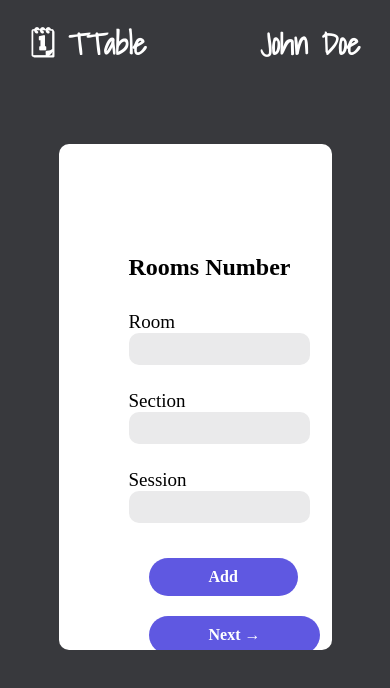
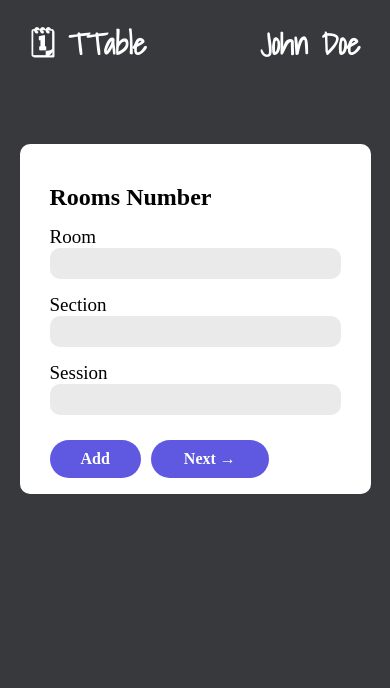
Before and after one commit to msaaddev/TTable, a React (Create React App) app in the folder frontend/: page / in a window 390 px wide. Shown: the top 688 px of the page. Built offline with nearby package versions, Linux system fonts and the light colour scheme; a web font is replaced by a local one.

Commit message:
📦 NEW: responsive styles

```diff
--- a/frontend/src/styles/room.css
+++ b/frontend/src/styles/room.css
@@ -92,6 +92,63 @@
     background-color: #38393d;
 }
 
+#rm_next_info {
+    transition: all 0.2s;
+}
+
 #rm_next_info:hover {
     padding-right: 70px;
 }
+
+/* responsive styles */
+
+@media screen and (max-width: 600px) {
+    .rm_subcontainer_rooms {
+        width: 90%;
+        height: 350px;
+    }
+
+    .rm_enclosing_container {
+        flex-direction: column;
+    }
+
+    .rm_input_room_info {
+        margin: 0;
+    }
+
+    .rm_input_room_info h2 {
+        margin: 40px 20px 0px 30px;
+    }
+
+    .rm_input_fields {
+        margin: 0px 10px 0px 30px;
+    }
+
+    .rm_align_room,
+    .rm_align_section,
+    .rm_align_session {
+        flex-direction: column;
+        height: 53px;
+        margin: 15px 0px;
+    }
+
+    .rm_align_room input,
+    .rm_align_section input,
+    .rm_align_session input {
+        margin-right: 20px;
+    }
+
+    .rm_btns button {
+        margin: 10px 0px 0px 30px;
+        padding: 10px 31px;
+    }
+
+    .rm_btns button:nth-child(2) {
+        margin: 10px 0px 0px 10px;
+        padding: 10px 33px;
+    }
+
+    .r_display_data {
+        display: none;
+    }
+}
```
